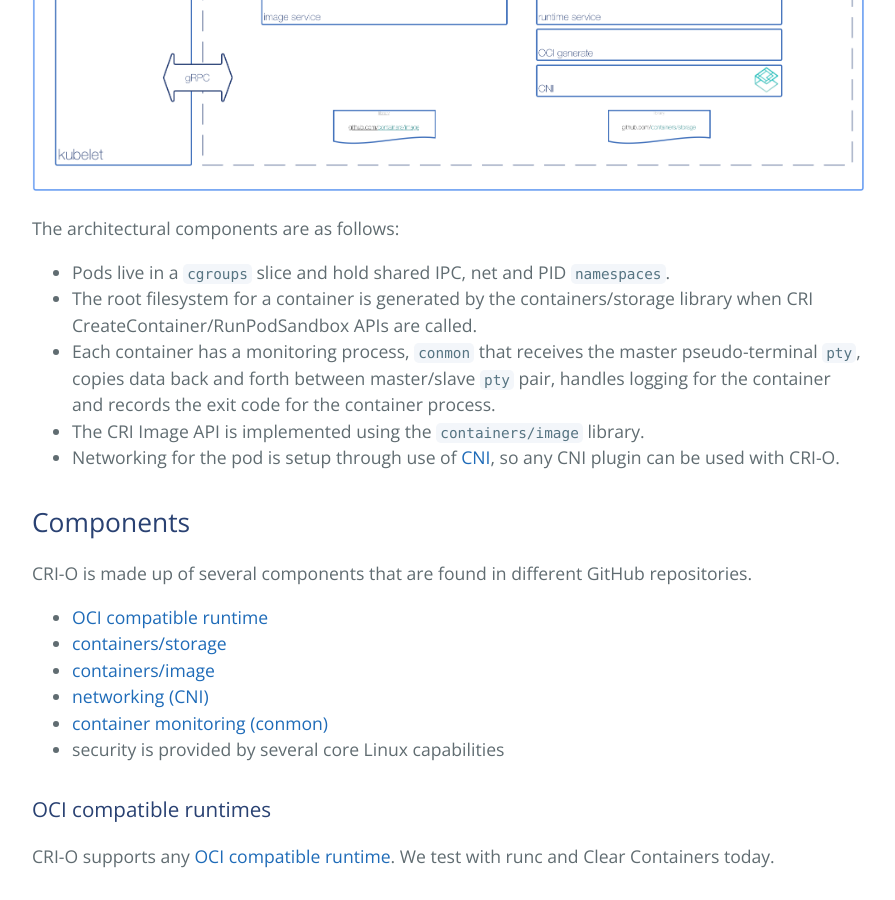
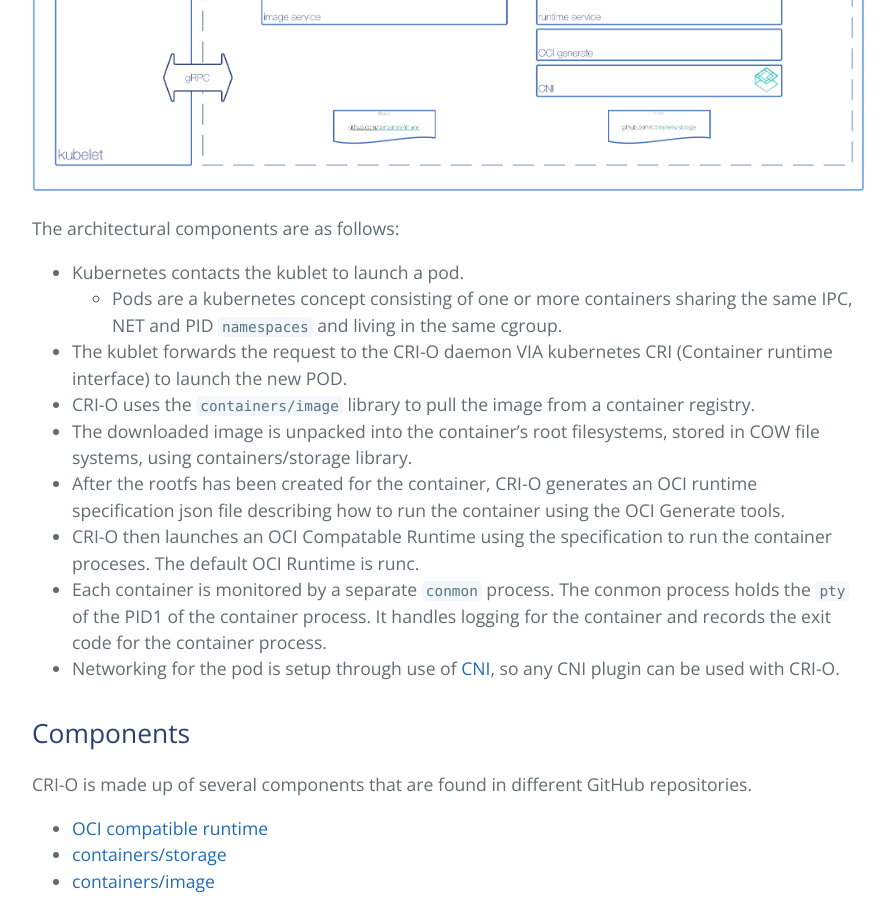
Before and after one commit to cri-o/cri-o.io, a Jekyll site: the page built from index.md, in a window 1280 px wide and 900 px high, scrolled down 2052 px. Shown: the whole window, without its empty margins (192-1087 px from the left). Built offline with Jekyll 4.4.1, drawn with Linux system fonts in a browser that asks for light colours; comment, search, counter and statistics services are not loaded.

Commit message:
Make architecture easier to understand.
Signed-off-by: Daniel J Walsh <dwalsh@redhat.com>

```diff
--- a/index.md
+++ b/index.md
@@ -56,10 +56,14 @@ CRI-O is a community-driven, open source project. Feedback, users, and of course
 
 The architectural components are as follows:
 
-- Pods live in a `cgroups` slice and hold shared IPC, net and PID `namespaces`.
-- The root filesystem for a container is generated by the containers/storage library when CRI CreateContainer/RunPodSandbox APIs are called.
-- Each container has a monitoring process, `conmon` that receives the master pseudo-terminal `pty`, copies data back and forth between master/slave `pty` pair, handles logging for the container and records the exit code for the container process.
-- The CRI Image API is implemented using the `containers/image` library.
+- Kubernetes contacts the kublet to launch a pod.
+  - Pods are a kubernetes concept consisting of one or more containers sharing the same IPC, NET and PID `namespaces` and living in the same cgroup.
+- The kublet forwards the request to the CRI-O daemon VIA kubernetes CRI (Container runtime interface) to launch the new POD.
+- CRI-O uses the `containers/image` library to pull the image from a container registry.
+- The downloaded image is unpacked into the container's root filesystems, stored in COW file systems, using containers/storage library.
+- After the rootfs has been created for the container, CRI-O generates an OCI runtime specification json file describing how to run the container using the OCI Generate tools.
+- CRI-O then launches an OCI Compatable Runtime using the specification to run the container proceses. The default OCI Runtime is runc.
+- Each container is monitored by a separate `conmon` process. The conmon process holds the `pty` of the PID1 of the container process.  It handles logging for the container and records the exit code for the container process.
 - Networking for the pod is setup through use of [CNI](https://github.com/containernetworking/cni), so any CNI plugin can be used with CRI-O.
 
 ## Components
```
